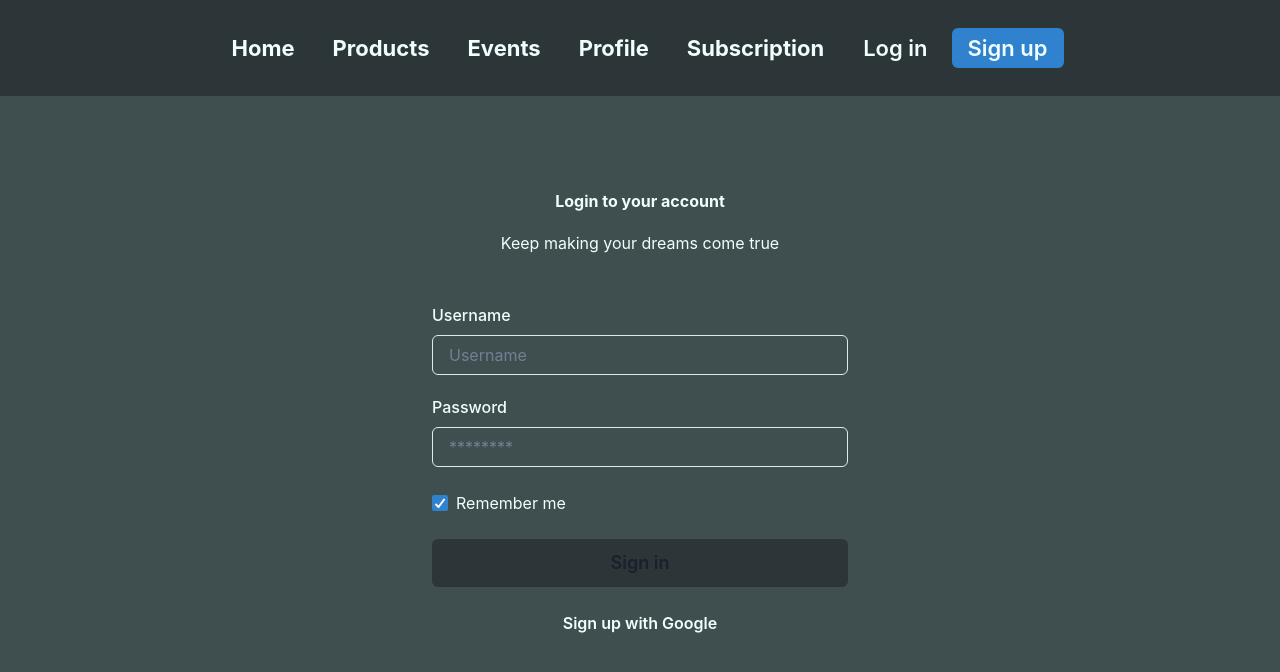
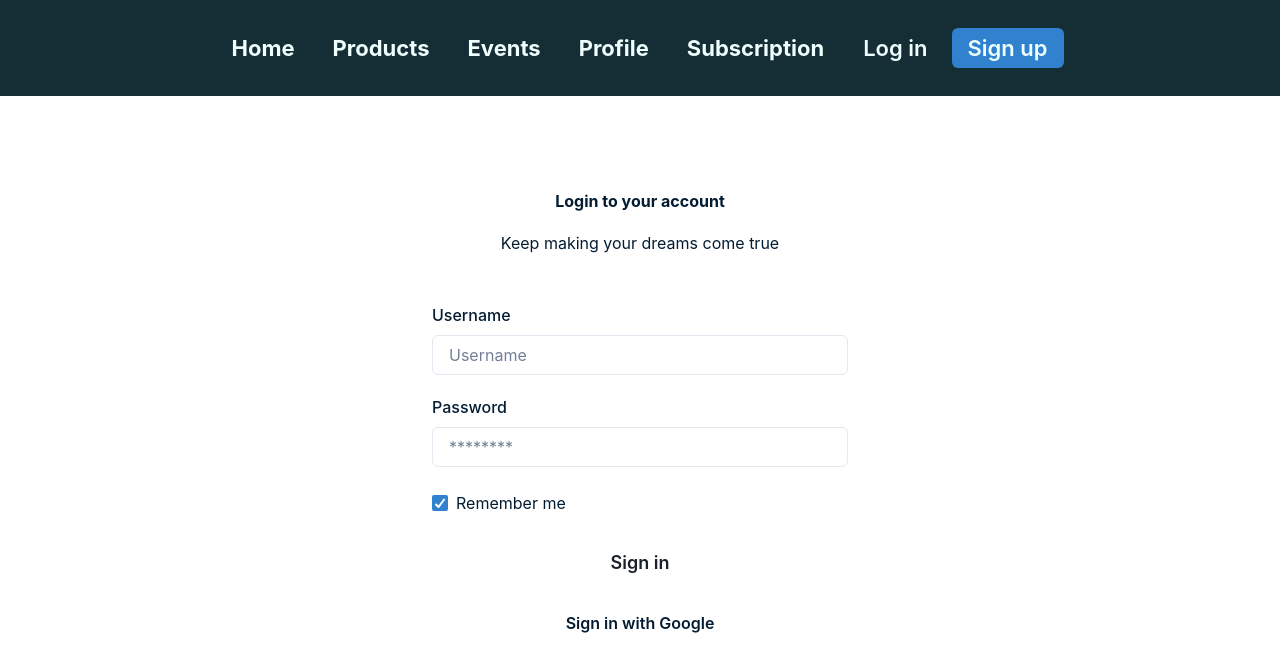
Before and after one commit to HenryQHuynh/ecommerce-ramh-api, a React (Create React App) app: page /login in a window 1280 px wide. Shown: the top 672 px of the page. Built offline with nearby package versions, Linux system fonts and the light colour scheme.

Commit message:
fixed login and register page and navbar styling

```diff
--- a/src/Routes/Login/Login.jsx
+++ b/src/Routes/Login/Login.jsx
@@ -35,10 +35,10 @@ export default function Login({ setToken }) {
   };
 
   return (
-    <Box h={"100vh"} bg={"#3F4E4F"}>
+    <Box h={"100vh"} bg={"white"}>
       <Container
         maxW="md"
-        color={"#EFFFFD"}
+        color={"#041C32"}
         py={{
           base: "12",
           md: "24",
@@ -92,7 +92,7 @@ export default function Login({ setToken }) {
               <Checkbox defaultChecked>Remember me</Checkbox>
             </HStack>
             <Stack spacing="4" onSubmit={handleSubmit}>
-              <Button type="submit" variant="solid" size="lg" bg={"#2C3639"}>
+              <Button type="submit" variant="solid" size="lg" bg={"white"}>
                 Sign in
               </Button>
               <Button
@@ -100,7 +100,7 @@ export default function Login({ setToken }) {
                 //leftIcon={<GoogleIcon boxSize="5" />}
                 iconSpacing="3"
               >
-                Sign up with Google
+                Sign in with Google
               </Button>
             </Stack>
           </Stack>
--- a/src/Routes/Navbar/Navbar.js
+++ b/src/Routes/Navbar/Navbar.js
@@ -18,8 +18,8 @@ export const Navbar = () => {
 
   console.log(token);
   return (
-    <Box as="header" pb="20" height={"3em"} bg={"#2C3639"}>
-      <Box px="4" bg={"#2C3639"} h={"6em"}>
+    <Box as="header" pb="20" height={"3em"} bg={"#152D35"}>
+      <Box px="4" bg={"#152D35"} h={"6em"}>
         <Flex justify={"center"}>
           <HStack spacing={"2"} pt={"1.75em"}>
             <NavItem _hover={{ borderBottomWidth: "2px" }}>
--- a/src/Routes/Register/Register.jsx
+++ b/src/Routes/Register/Register.jsx
@@ -35,10 +35,10 @@ export default function Register({ setToken }) {
   };
 
   return (
-    <Box h={"100vh"} bg={"#3F4E4F"}>
+    <Box h={"100vh"} bg={"white"}>
       <Container
         maxW="md"
-        color={"#EFFFFD"}
+        color={"#041C32"}
         py={{
           base: "12",
           md: "24",
@@ -92,7 +92,7 @@ export default function Register({ setToken }) {
               <Checkbox defaultChecked>Remember me</Checkbox>
             </HStack>
             <Stack spacing="4" onSubmit={handleSubmit}>
-              <Button type="submit" variant="solid" size="lg" bg={"#2C3639"}>
+              <Button type="submit" variant="solid" size="lg" bg={"white"}>
                 Sign up
               </Button>
               <Button
```
